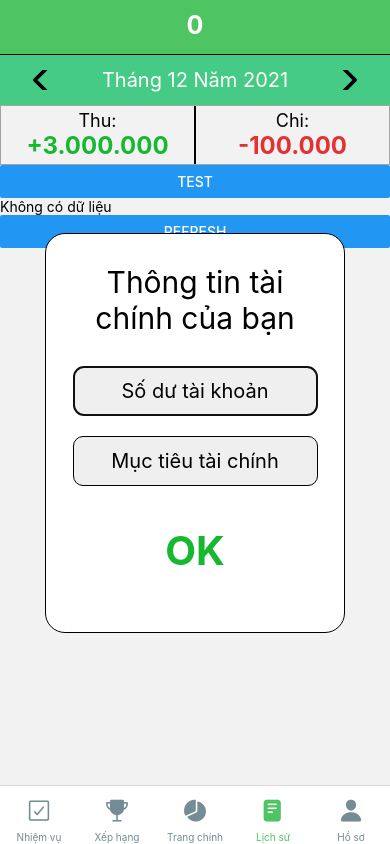
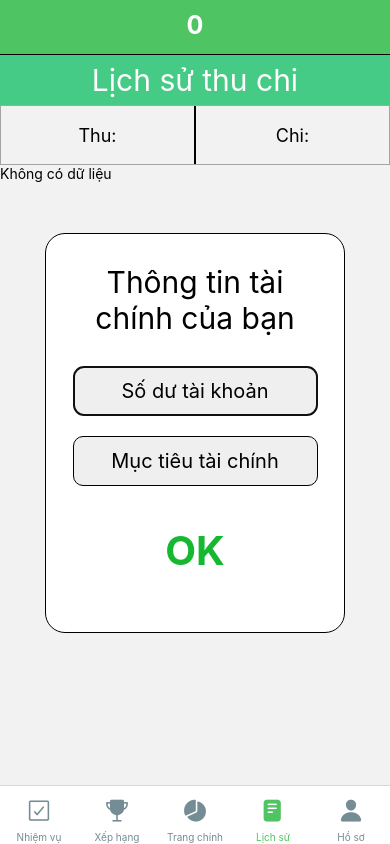
Before and after one commit to GrampHoang/BKudget, a React Native app: screen /Detail in a window 390 px wide. Both pictures are taken after a click on the element 195 px from the left and 702 px from the top of the page. Built offline with nearby package versions, Linux system fonts and the light colour scheme.

Commit message:
local detail done

```diff
--- a/components/DetailScreen/Date.js
+++ b/components/DetailScreen/Date.js
@@ -1,7 +1,7 @@
 import { StyleSheet, Text, View } from 'react-native';
 
 export default function Day(props) {
-    var moneystyle = props.money[0] == '+' ? styles.moneyplus : styles.moneyminus;
+    var moneystyle = props.money > 0 ? styles.moneyplus : styles.moneyminus;
     if (props.past == 0) {
         var date = "Hôm nay";
     }
--- a/components/DetailScreen/Detail.js
+++ b/components/DetailScreen/Detail.js
@@ -1,23 +1,24 @@
 import { StyleSheet, Text, View } from 'react-native';
 import { Image } from 'react-native';
+import { format } from '../Utils/moneyFormat';
 export default function Detail(props) {
-    var moneystyle = props.money[0] == '+' ? styles.moneyplus : styles.moneyminus;
-    if (props.type == 'food') {
+    var moneystyle = props.money > 0 ? styles.moneyplus : styles.moneyminus;
+    if (props.type == 'Đồ ăn') {
         var img = require('../../assets/category/food_icon.png');
     }
-    else if (props.type == 'drink') {
+    else if (props.type == 'Đồ uống') {
         var img = require('../../assets/category/drink_icon.png');
     }
-    else if (props.type == 'shop') {
+    else if (props.type == 'Mua sắm') {
         var img = require('../../assets/category/shop_icon.png');
     }
-    else if (props.type == 'bill') {
+    else if (props.type == 'Hóa đơn') {
         var img = require('../../assets/category/bill_icon.png');
     }
-    else if (props.type == 'other') {
+    else if (props.type == 'Khác') {
         var img = require('../../assets/category/other_icon.png');
     }
-    else if (props.type == 'salary') {
+    else if (props.type == 'Thu nhập') {
         var img = require('../../assets/category/income_icon.png');
     }
     return (
@@ -29,7 +30,7 @@ export default function Detail(props) {
                 {props.content}
             </Text>
             <Text style={moneystyle}>
-                {props.money}
+                {format(props.money)}
             </Text>
         </View>
     )
--- a/components/DetailScreen/Month.js
+++ b/components/DetailScreen/Month.js
@@ -2,31 +2,30 @@ import { StyleSheet, Text, View, Image } from 'react-native';
 import { Button } from 'react-native';
 import { getExpenseList } from '../../data/financeData';
 import { storeExpenseListData } from '../../data/financeData';
+import { format } from '../Utils/moneyFormat';
 
-
-export default function Month() {
+export default function Month(props) {
     return (
         <>
         <View style={styles.container}>
-            <View style={styles.arrow}>
+            {/* <View style={styles.arrow}>
                 <Image source={require('../../assets/left-arrow.png')} style={styles.leftArrow}/>
-            </View>
-            <Text style={styles.text}>Tháng 12 Năm 2021</Text>
-            <View style={styles.arrow}>
+            </View> */}
+            <Text style={styles.text}>Lịch sử thu chi</Text>
+            {/* <View style={styles.arrow}>
             <Image source={require('../../assets/right-arrow.png' )} style={styles.rightArrow}/>
-            </View>
+            </View> */}
         </View>
         <View style={styles.revenue}>
             <View style={styles.thu}>
                 <Text style={styles.revenueHeader}>Thu:</Text>
-                <Text style={styles.moneyplus}>+3.000.000</Text>
+                <Text style={styles.moneyplus}>{format(props.thu)}</Text>
             </View>
             <View style={styles.chi}>
                 <Text style={styles.revenueHeader}>Chi:</Text>
-                <Text style={styles.moneyminus}>-100.000</Text>
+                <Text style={styles.moneyminus}>{format(props.chi)}</Text>
             </View>
         </View>
-        <Button title='test'/>
         </>
     )
 }
@@ -42,7 +41,7 @@ const styles = StyleSheet.create({
     },
     text:{
         color: '#FFFFFF',
-        fontSize: 20,
+        fontSize: 30,
         textAlign: 'center',
         flex: 5,
     },
--- a/screens/DetailScreen.js
+++ b/screens/DetailScreen.js
@@ -13,83 +13,17 @@ import { useState, useEffect } from 'react';
 import { useFocusEffect } from '@react-navigation/native';
 import { useIsFocused } from '@react-navigation/native';
 
-
-  // var dataList;
-  // getDetailList();
-  // async function getDetailList() {
-  //   var data = await AsyncStorage.getItem('@Expense_list');
-  //   data = JSON.parse(data);
-  //   dataList = data.reverse();
-  // }
-  // function checkExistDate(date, arr) {
-  //   for (let i = 0; i < arr.length; i++) {
-  //     var temp = new Date(arr[i].year, arr[i].month, arr[i].Date);
-  //     if (date - temp == 0) {
-  //       return true;
-  //     }
-  //   }
-  //   return false;
-  // }
-  // function getDateList() {
-  //   var arr = [{Date: dataList[0].Date, month: dataList[0].month, year: dataList[0].year}];
-  //   var temp = new Date(arr[0].year, arr[0].month, arr[0].Date);
-  //   var exist = arr;
-  //   for (let i = 1; i < dataList.length; i++) {
-  //     var x = new Date(dataList[i].year, dataList[i].month, dataList[i].Date);
-  //     if (x - temp != 0 && !checkExistDate(x, exist)) {
-  //       temp = x;
-  //       arr.push({Date: dataList[i].Date, month: dataList[i].month, year: dataList[i].year});
-  //       exist.push({Date: dataList[i].Date, month: dataList[i].month, year: dataList[i].year});
-  //     }
-  //   }
-  //   return arr;
-  // }
-
-
-  // function getDataByDate(date, month, year) {
-  // var arr = [];
-  // for (let i = 0; i < dataList.length; i++) {
-  //   if (date == dataList[i].Date && month == dataList[i].month && year == dataList[i].year){
-  //     arr.push(dataList[i]);
-  //   }
-  // }
-  // return arr;
-  // }
-
-
-
-  // function RenderDailyList(date) {
-  //   var arr = getDataByDate(date.date, date.month, date.year);
-  //   return (
-  //     arr.map((data, index) => <Detail key={index} content={data.description} money={data.expense} type="food"></Detail>)
-  //   )
-  // }
-  // function MoneyByDate(date, month, year) {
-  //   var arr = getDataByDate(date.date, date.month, date.year);
-  //   let sum = 0;
-  //   for (let i = 0; i < arr.length; i++) {
-  //     sum += arr[i].expense;
-  //   }
-  // }
-
-
-  // var dataList2;
-  // async function getDetailList() {
-  //   var data = await AsyncStorage.getItem('@Expense_list');
-  //   data = JSON.parse(data);
-  //   dataList2 = data.reverse();
-  // }
-  // getDetailList();
-  //getDetailList();
   export default function DetailScreen() {
     var [dataList,SetdataList] = useState();
+    var thu = getThu();
+    var chi = getChi();
     useEffect(() => {
       const getData = async () => {
         const resp = await AsyncStorage.getItem('@Expense_list');
         const json = JSON.parse(resp);
         SetdataList(json);
       }
-      getData();
+      getData().then();
     }, []);
     const isFocused = useIsFocused();
     useEffect(() => {
@@ -120,10 +54,13 @@ import { useIsFocused } from '@react-navigation/native';
     var exist = arr;
     for (let i = 1; i < dataList.length; i++) {
       var x = new Date(dataList[i].year, dataList[i].month, dataList[i].Date);
-      if (x - temp != 0 && !checkExistDate(x, exist)) {
+
+      if (x - temp != 0 /*&& !checkExistDate(x, exist)*/) {
         temp = x;
-        arr.push({Date: dataList[i].Date, month: dataList[i].month, year: dataList[i].year});
-        exist.push({Date: dataList[i].Date, month: dataList[i].month, year: dataList[i].year});
+        // arr.push({Date: dataList[i].Date, month: dataList[i].month, year: dataList[i].year});
+        // exist.push({Date: dataList[i].Date, month: dataList[i].month, year: dataList[i].year});
+        arr = [...arr, {Date: dataList[i].Date, month: dataList[i].month, year: dataList[i].year}];
+        exist = [...exist, {Date: dataList[i].Date, month: dataList[i].month, year: dataList[i].year}];
       }
     }
     return arr;
@@ -143,33 +80,60 @@ import { useIsFocused } from '@react-navigation/native';
   function RenderDailyList(date) {
     var arr = getDataByDate(date.date, date.month, date.year);
     return (
-      arr.map((data, index) => <Detail key={index} content={data.description} money={data.expense} type="food"></Detail>)
+      arr.map((data, index) => <Detail key={index} content={data.description}
+      money={data.ID == 5 ? data.expense : - data.expense}
+      type={data.name}></Detail>)
     )
   }
   function MoneyByDate(date, month, year) {
     var arr = getDataByDate(date, month, year);
     let sum = 0;
     for (let i = 0; i < arr.length; i++) {
+      if (arr[i].ID == 5)
       sum += arr[i].expense;
+      else
+      sum -= arr[i].expense;
     }
     return sum;
   }
+  function getThu(){
+    if (dataList == null) return [];
+    if (dataList.length == 0) return [];
+    var thu = 0;
+    for (let i = 0; i < dataList.length; i++){
+      if (dataList[i].ID == 5) {
+        thu += dataList[i].expense;
+      }
+    }
+    return thu;
+  }
+  function getChi(){
+    if (dataList == null) return [];
+    if (dataList.length == 0) return [];
+    var chi = 0;
+    for (let i = 0; i < dataList.length; i++){
+      if (dataList[i].ID != 5) {
+        chi -= dataList[i].expense;
+      }
+    }
+    return chi;
+  }
   function test() {
-    // RenderDailyList(22,5,2022);
+    console.log(dataList);
     }
-  var datelist = getDateList();
+  var datelist = getDateList().reverse();
+
   return (
     <View style={styles.container}>
-        <Month/>
+        <Month thu = {thu} chi = {chi}/>
         {
          dataList == null ? <Text>Không có dữ liệu</Text> :<FlatList
         data = {datelist}
-        renderItem = {({item}) =><><Day money={-MoneyByDate(item.Date,item.month,item.year)} past="5" date={item.Date}></Day>
+        renderItem = {({item}) =><><Day money={MoneyByDate(item.Date,item.month,item.year)} past="5" date={item.Date}></Day>
         <RenderDailyList date={item.Date} month={item.month} year={item.year}/>
         </>
         }>
         </FlatList>}
-        <Button title='Refresh' onPress={test}/>
     </View>
   );
 }
```
